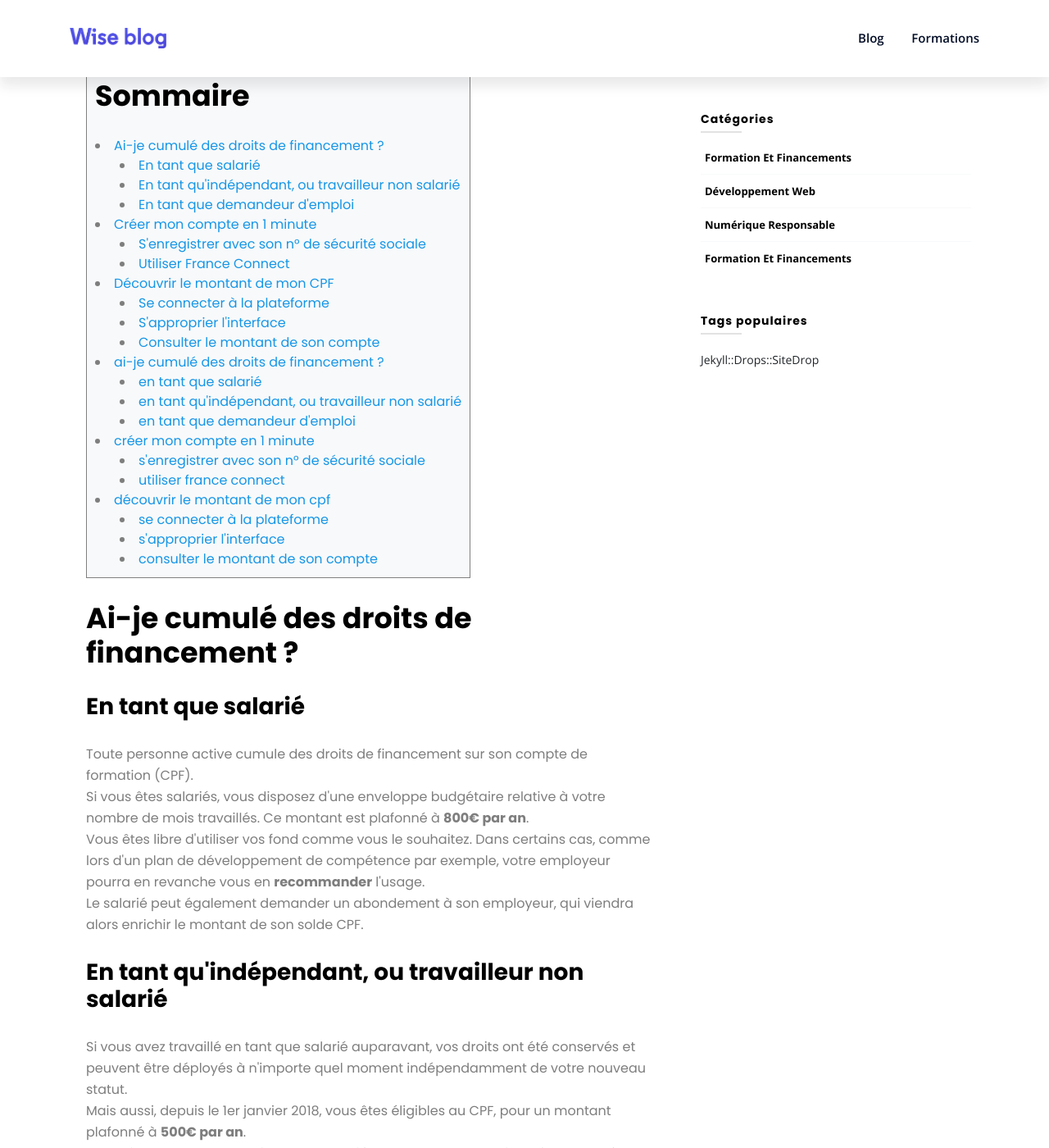
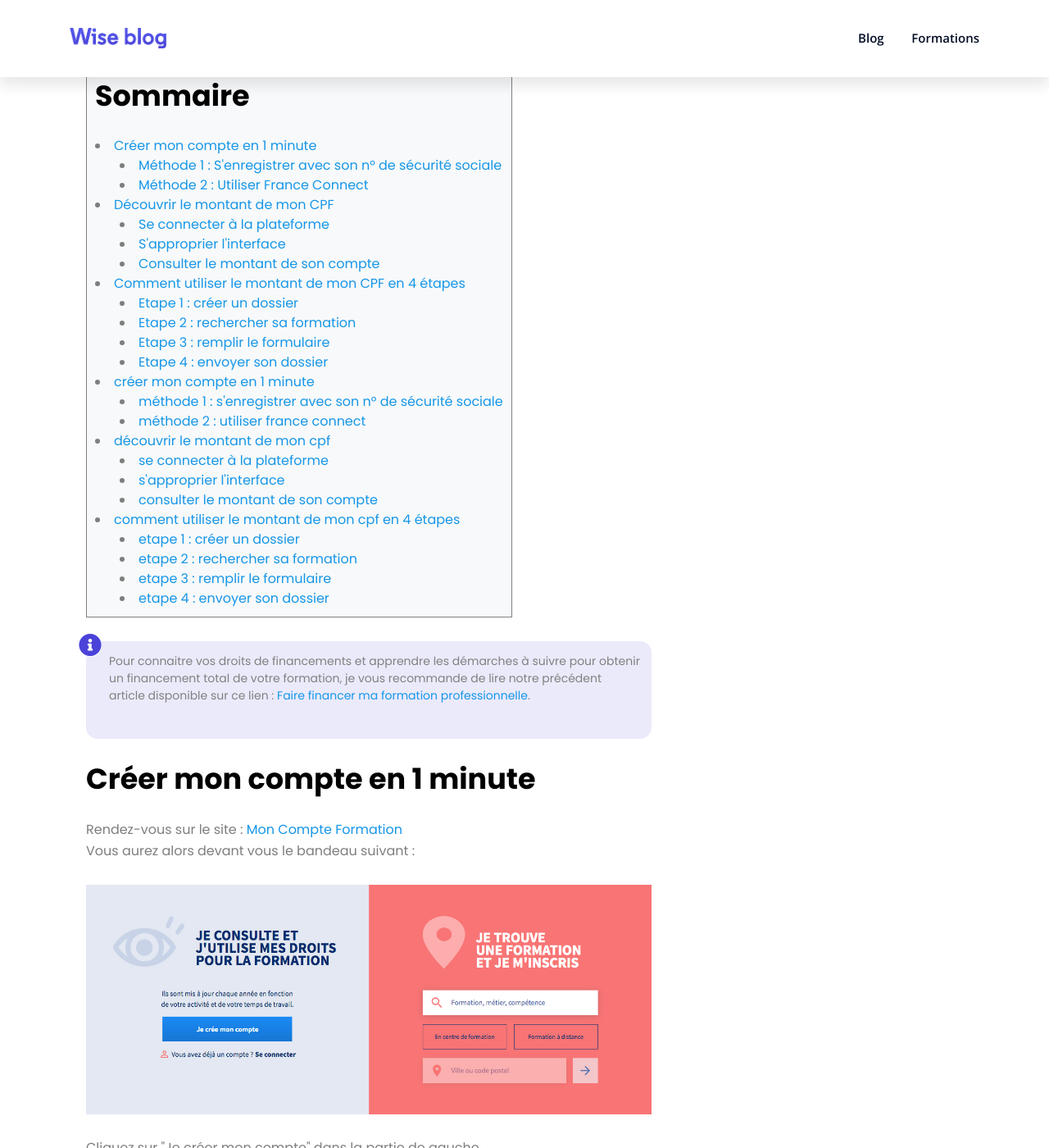
Before and after one commit to hubergerard/blog-codewise, a Jekyll site: the page built from _posts/2020-12-17-montant-CPF.html, in a window 1280 px wide and 1400 px high, scrolled down 865 px. Shown: the whole window at 82% size. Built offline with Jekyll 4.4.1, drawn with Linux system fonts in a browser that asks for light colours; comment, search, counter and statistics services are not loaded; some of the changed text lies outside the part shown.

Commit message:
creation liaisons articles

```diff
--- a/_posts/2020-12-17-montant-CPF.html
+++ b/_posts/2020-12-17-montant-CPF.html
@@ -14,37 +14,13 @@ toc-depth: 5
 <p>Dans cet article, nous vous présentons la démarche à suivre pour consulter le montant de votre CPF, afin de faire financer entièrement votre formation.</p>
 <div id="toc" class="blog-toc"></div>
 
-<a id="cumuler-montant" class="anchor"></a>
-<h2>Ai-je cumulé des droits de financement ?</h2>
-
-<a id="salarie" class="anchor"></a>
-<h3>En tant que salarié</h3>
-
-<p>Toute personne active cumule des droits de financement sur son compte de formation (CPF).<br>Si vous êtes salariés, vous disposez d'une enveloppe budgétaire
-relative à votre nombre de mois travaillés. Ce montant est plafonné à <strong>800€ par an</strong>.<br>Vous êtes libre d'utiliser vos fond comme vous le souhaitez.
-Dans certains cas, comme lors d'un plan de développement de compétence par exemple, votre employeur pourra en revanche vous en <strong>recommander</strong> l'usage.<br>
-Le salarié peut également demander un abondement à son employeur, qui viendra alors enrichir le montant de son solde CPF.
-</p>
-
-<a id="independant" class="anchor"></a>
-<h3>En tant qu'indépendant, ou travailleur non salarié</h3>
-
-<p>Si vous avez travaillé en tant que salarié auparavant, vos droits ont été conservés et peuvent être déployés à n'importe quel moment indépendamment de votre
-nouveau statut.<br>Mais aussi, depuis le 1er janvier 2018, vous êtes éligibles au CPF, pour un montant plafonné à <strong>500€ par an</strong>. <br>A savoir : En tant que travailleur non salariés,
-vous cumulez aussi des fonds auprès des FAF et des OPCO.
-</p>
-
-<figure class="wp-block-embed is-type-wp-embed is-provider-cpformation wp-block-embed-cpformation"><div class="wp-block-embed__wrapper">
-
-</div></figure>
-
-<a id="demandeur-emploi" class="anchor"></a>
-<h3>En tant que demandeur d'emploi</h3>
-
-<p>Si vous avez travaillé en tant que salarié auparavant, vos droits ont été conservés et peuvent être déployés à n'importe quel moment, indépendamment de votre nouvelle situation.
-<br>Vous pouvez également demander un abondement à Pôle emploi, qui viendra créditer votre montant CPF.
-</p>
-
+<div class="quote-block">
+    <i class="fa fa-info-circle quote-icon" aria-hidden="true"></i>
+    <div class="quote">
+      Pour connaitre vos droits de financements et apprendre les démarches à suivre pour obtenir un financement total de votre formation, je vous recommande de
+      lire notre précédent article disponible sur ce lien : <a href="https://blog.codewise.fr/salarie-faire-financer-ma-formation" target="_blank">Faire financer ma formation professionnelle</a>.</p>
+    </a>
+    </div>
 <a id="creation-compte" class="anchor"></a>
 <h2>Créer mon compte en 1 minute</h2>
 
@@ -52,17 +28,17 @@ vous cumulez aussi des fonds auprès des FAF et des OPCO.
 <br>Vous aurez alors devant vous le bandeau suivant :
 </p>
 
-<img alt="connexion-montant-CPF" class="w-100" src="assets/img/blog/montant-CPF/connexion.jpg"/>
+<img alt="connexion-montant-CPF" class="w-100" src="assets/img/blog/montant-CPF/connexion.jpg" class="img-caption" class="img-shadow"/>
+<div class="image-caption"></div>
 
-<br>
 <p>Cliquez sur "Je créer mon compte" dans la partie de gauche.</p>
 
 <a id="enregistrer-securite-sociale" class="anchor"></a>
-<h3>S'enregistrer avec son n° de sécurité sociale</h3>
+<h3>Méthode 1 : S'enregistrer avec son n° de sécurité sociale</h3>
 
 <p>Pour vous inscrire, vous aurez besoin de renseigner votre :</p>
 <ul>
-<li>Nom prénom</li>
+<li>Nom, prénom</li>
 <li><strong>Numéro de sécurité sociale</strong></li>
 <li>Contact (adresse, numéro de téléphone)</li>
 <li>Plus haut diplôme obtenu</li>
@@ -71,11 +47,11 @@ vous cumulez aussi des fonds auprès des FAF et des OPCO.
 
 
 <a id="enregistrer-france-connect" class="anchor"></a>
-<h3>Utiliser France Connect</h3>
+<h3>Méthode 2 : Utiliser France Connect</h3>
 
-<p>Le moyen le plus rapide et le plus sécurisé pour se connecter est d'utiliser le dispositif d'identification mis en place par le gouvernement, nommé France Connect.
-Vous le trouverez tout en haut de la page et serez connectés automatiquement si vous l'avez déjà utilisé sur un autre service gouvernemental.
-</p>
+<p>Le moyen le plus rapide et le plus sécurisé pour se connecter est d'utiliser le dispositif d'identification mis en place par le gouvernement, nommé France Connect.</p>
+<p>Vous le trouverez tout en haut de la page et serez connectés automatiquement si vous l'avez déjà utilisé sur un autre service gouvernemental.</p>
+
 
 <a id="decouverte-montant" class="anchor"></a>
 <h2>Découvrir le montant de mon CPF</h2>
@@ -103,13 +79,18 @@ Vous pouvez également télécharger l'application mobile "mon compte de formati
 <h3>Consulter le montant de son compte</h3>
 
 <p>Rendez-vous sur la page "Mes droits de formation".<br>Au centre de cette page s'afficher le montant de votre CPF, ainsi qu'un historique par années.</p>
+<div class="quote-block">
+    <i class="fa fa-info-circle quote-icon" aria-hidden="true"></i>
+    <div class="quote">
+        <strong>ATTENTION</strong> : Si vous aviez cumulé le Droit Individuel de Formation (DIF) avant 2014 et que vous ne l'avez pas transféré sur votre CPF avant le 31 décembre 2020, vous l'aurez alors définitivement perdu.
+    </a>
+    </div>
 
-<p><strong>ATTENTION</strong> : Si vous aviez cumulé le Droit Individuel de Formation (DIF) avant 2014 et que vous ne l'avez pas transféré sur votre CPF avant le 31 décembre 2020, vous l'aurez alors définitivement perdu.</p>
-
-<img alt="montant-CPF"class="w-100" src="assets/img/blog/montant-CPF/montant.jpg"/>
+<img alt="montant-CPF"class="w-100" src="assets/img/blog/montant-CPF/montant.jpg"class="img-shadow"/>
+<div class="image-caption">Page "Mes droits de formation"</div>
 
 <a id="utiliser-montant-CPF" class="anchor"></a>
-<br><h2>Comment utiliser le montant de mon CPF en 4 étapes</h2>
+<h2>Comment utiliser le montant de mon CPF en 4 étapes</h2>
 
 <a id="dossier-cpf" class="anchor"></a>
 <h3><span class="font-weight-bold">Etape 1 : </span>créer un dossier</h3>
@@ -127,23 +108,25 @@ Vous pouvez également télécharger l'application mobile "mon compte de formati
 <p>Un menu à droite vous permet d'accéder à d'autres dispositifs (VAE, bilan de compétences,...)</p>
 
 
-<img alt="formation-codewise"class="w-100" src="assets/img/blog/montant-CPF/formation.jpg"/>
+<img alt="formation-codewise" class="w-100 mb-28" src="assets/img/blog/montant-CPF/formation.jpg"class="img-shadow"/>
+<div class="image-caption">Rechercher une formation</div>
 
 <a id="formulaire" class="anchor"></a>
-<br><h3><span class="font-weight-bold">Etape 3 :
+<h3><span class="font-weight-bold">Etape 3 :
     </span>remplir le formulaire</h3>
 
 <p>
-    Si vous avez trouvé la formation recherchée, cliquez sur "créer mon dossier d'inscription" pour commencez à remplir le formulaire en ligne (la date, la durée, l'organisme de formation et
+    Si vous avez trouvé la formation recherchée, cliquez sur "créer mon dossier d'inscription" pour commencer à remplir le formulaire en ligne (la date, la durée, l'organisme de formation et
     financement).
 </p>
 
-<p>Contactez votre Organisme de Formation sur les modalités de votre programme de formation, et demandez-leur un devis.</p>
+<p>Contactez votre organisme de formation sur les modalités de votre programme de formation, et demandez-leur un devis.</p>
 
-<img alt="inscription-codewise"class="w-100" src="assets/img/blog/montant-CPF/inscription.jpg"/>
+<img alt="inscription-codewise"class="w-100" src="assets/img/blog/montant-CPF/inscription.jpg"class="img-shadow"/>
+<div class="image-caption">Page de création de dossier</div>
 
 <a id="envoi-dossier" class="anchor"></a>
-<br><h3><span class="font-weight-bold">Etape 4 :</span>
+<h3><span class="font-weight-bold">Etape 4 :</span>
     envoyer son dossier</h3>
 
 <p>
```
Also changed, not shown: other parts of _posts/2020-12-17-montant-CPF.html (+2 -2 lines), _posts/2020-11-09-salarie-faire-financer-ma-formation.html (+9 -9 lines), assets/img/blog/montant-CPF/montant-CPF.jpg.
